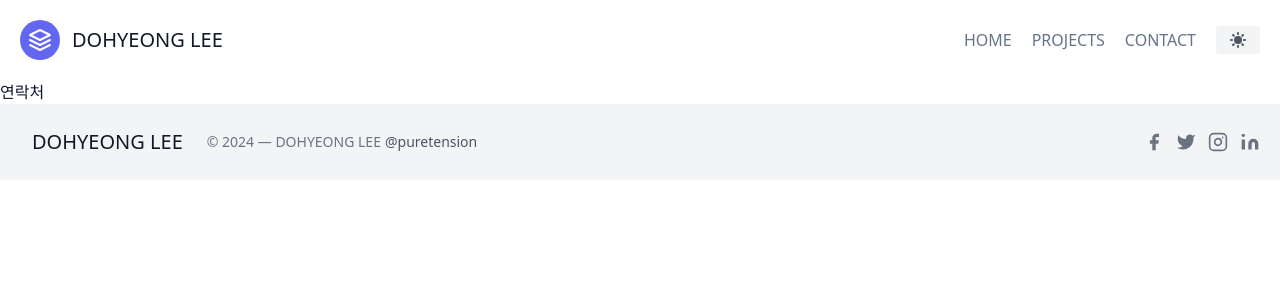
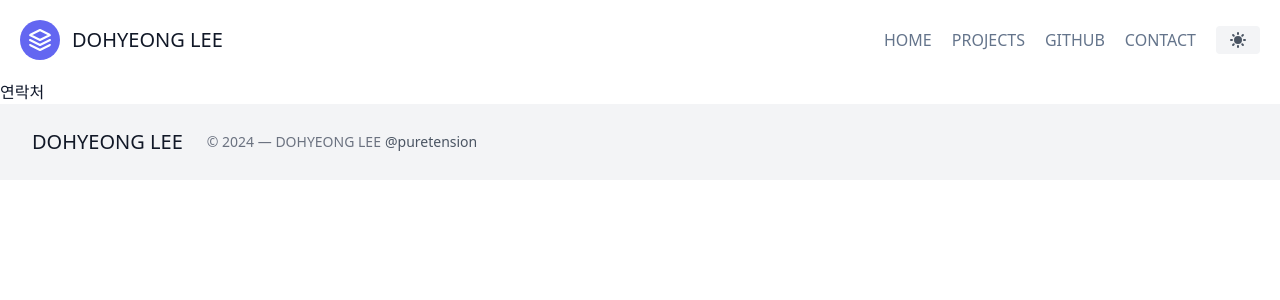
Before and after one commit to puretension/portfolio, a Next.js app: page /contact in a window 1280 px wide. Shown: the top 300 px of the page. Built offline with nearby package versions, Linux system fonts and the light colour scheme.

Commit message:
Remove: 불필요한 아이콘 제거

```diff
--- a/components/footer.js
+++ b/components/footer.js
@@ -14,30 +14,6 @@ export default function Footer() {
                     <p className="text-sm text-gray-500 sm:ml-6 sm:mt-0 mt-4">© 2024  — DOHYEONG LEE
                         <a href="https://www.instagram.com/m0tifrank/" rel="noopener noreferrer" className="text-gray-600 ml-1" target="_blank">@puretension</a>
                     </p>
-                    <span className="inline-flex sm:ml-auto sm:mt-0 mt-4 justify-center sm:justify-start">
-                        <a className="text-gray-500">
-                        <svg fill="currentColor" strokeLinecap="round"strokeLinejoin="round" strokeWidth="2" className="w-5 h-5" viewBox="0 0 24 24">
-                            <path d="M18 2h-3a5 5 0 00-5 5v3H7v4h3v8h4v-8h3l1-4h-4V7a1 1 0 011-1h3z"></path>
-                        </svg>
-                        </a>
-                        <a className="ml-3 text-gray-500">
-                        <svg fill="currentColor" strokeLinecap="round"strokeLinejoin="round" strokeWidth="2" className="w-5 h-5" viewBox="0 0 24 24">
-                            <path d="M23 3a10.9 10.9 0 01-3.14 1.53 4.48 4.48 0 00-7.86 3v1A10.66 10.66 0 013 4s-4 9 5 13a11.64 11.64 0 01-7 2c9 5 20 0 20-11.5a4.5 4.5 0 00-.08-.83A7.72 7.72 0 0023 3z"></path>
-                        </svg>
-                        </a>
-                        <a className="ml-3 text-gray-500">
-                        <svg fill="none" stroke="currentColor" strokeLinecap="round"strokeLinejoin="round" strokeWidth="2" className="w-5 h-5" viewBox="0 0 24 24">
-                            <rect width="20" height="20" x="2" y="2" rx="5" ry="5"></rect>
-                            <path d="M16 11.37A4 4 0 1112.63 8 4 4 0 0116 11.37zm1.5-4.87h.01"></path>
-                        </svg>
-                        </a>
-                        <a className="ml-3 text-gray-500">
-                        <svg fill="currentColor" stroke="currentColor" strokeLinecap="round"strokeLinejoin="round" strokeWidth="0" className="w-5 h-5" viewBox="0 0 24 24">
-                            <path stroke="none" d="M16 8a6 6 0 016 6v7h-4v-7a2 2 0 00-2-2 2 2 0 00-2 2v7h-4v-7a6 6 0 016-6zM2 9h4v12H2z"></path>
-                            <circle cx="4" cy="4" r="2" stroke="none"></circle>
-                        </svg>
-                        </a>
-                    </span>
                     </div>
                 </div>
 </footer>
--- a/components/header.js
+++ b/components/header.js
@@ -20,6 +20,9 @@ export default function Header() {
                     <Link href="/projects" className="mr-5 hover:text-gray-900">
                             PROJECTS
                     </Link>
+                    <Link href="https://github.com/puretension" className="mr-5 hover:text-gray-900">
+                            GITHUB
+                    </Link>
                     <Link href="https://open.kakao.com/o/sOj6HP5f" className="mr-5 hover:text-gray-900">
                             CONTACT
                     </Link>
```
